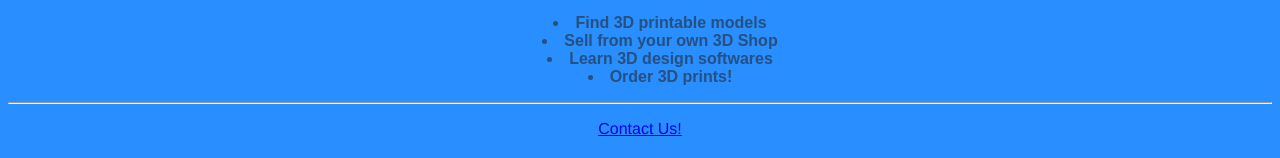
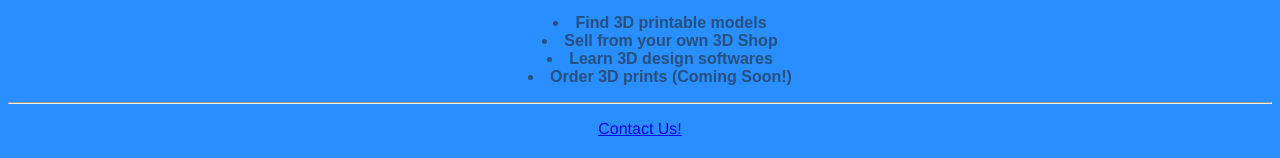
Before and after one commit to TCousins/TCousins.github.io, a plain HTML site: page unit_3/index.html in a window 1280 px wide. Shown: the part 274-432 px from the top of the page. Drawn offline with Linux system fonts and the light colour scheme.

Commit message:
li changes

```diff
--- a/unit_3/index.html
+++ b/unit_3/index.html
@@ -16,7 +16,7 @@
 		<li>Find 3D printable models</li>
 		<li>Sell from your own 3D Shop</li>
 		<li>Learn 3D design softwares</li>
-		<li>Order 3D prints!</li>
+		<li>Order 3D prints (Coming Soon!)</li>
 	</ul>
 	<hr>
 	<p>
```
